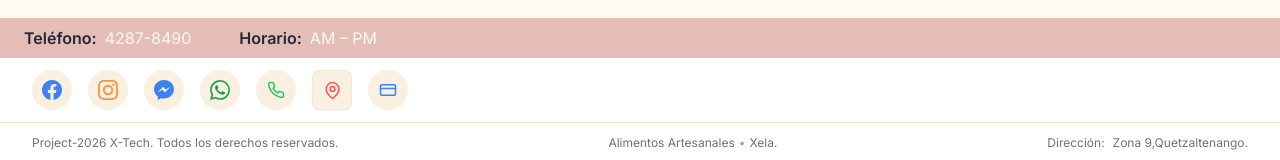
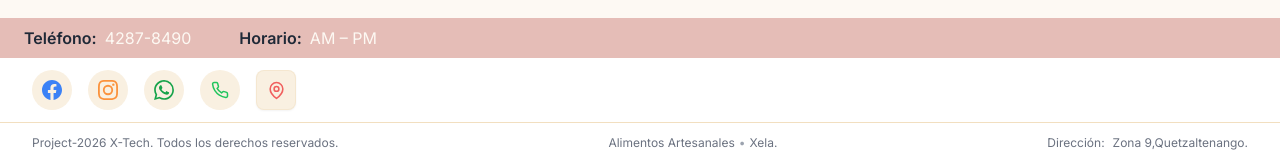
Before and after one commit to moranworkemail-cyber/X-Tech-Test, a React (Vite) app: page / in a window 1280 px wide. Shown: the part 1189-1349 px from the top of the page. Built offline with nearby package versions, Linux system fonts and the light colour scheme; a web font is replaced by a local one.

Commit message:
fixed routing and updated layout

```diff
--- a/src/components/Footer.tsx
+++ b/src/components/Footer.tsx
@@ -30,20 +30,6 @@ export default function Footer() {
                 <path d="M12 2.163c3.204 0 3.584.012 4.85.07 3.252.148 4.771 1.691 4.919 4.919.058 1.265.069 1.645.069 4.849 0 3.205-.012 3.584-.069 4.849-.149 3.225-1.664 4.771-4.919 4.919-1.266.058-1.644.07-4.85.07-3.204 0-3.584-.012-4.849-.07-3.26-.149-4.771-1.699-4.919-4.92-.058-1.265-.07-1.644-.07-4.849 0-3.204.013-3.583.07-4.849.149-3.227 1.664-4.771 4.919-4.919 1.266-.057 1.645-.069 4.849-.069zM12 0C8.741 0 8.333.014 7.053.072 2.695.272.273 2.69.073 7.052.014 8.333 0 8.741 0 12c0 3.259.014 3.668.072 4.948.2 4.358 2.618 6.78 6.98 6.98C8.333 23.986 8.741 24 12 24c3.259 0 3.668-.014 4.948-.072 4.354-.2 6.782-2.618 6.979-6.98.059-1.28.073-1.689.073-4.948 0-3.259-.014-3.667-.072-4.947-.196-4.354-2.617-6.78-6.979-6.98C15.668.014 15.259 0 12 0zm0 5.838a6.162 6.162 0 100 12.324 6.162 6.162 0 000-12.324zM12 16a4 4 0 110-8 4 4 0 010 8zm6.406-11.845a1.44 1.44 0 100 2.881 1.44 1.44 0 000-2.881z" />
               </svg>
             </a>
-
-            {/* Messenger */}
-            {/* Updated Button to trigger your free automated welcome message */}
-            <a
-              href="https://m.me/TuPagina?ref=ElLinkGratisDeManychat"
-              target="_blank"
-              rel="noopener noreferrer"
-              className="w-10 h-10 rounded-full bg-cream-100 hover:bg-blue-400 hover:text-white text-blue-500 flex items-center justify-center transition-all duration-200 hover:scale-110"
-              aria-label="Messenger"
-            >
-                <svg className="w-5 h-5 fill-current" viewBox="0 0 24 24">
-                  <path d="M12 0C5.373 0 0 4.974 0 11.111c0 3.498 1.744 6.614 4.469 8.654V24l4.088-2.242c1.092.3 2.246.464 3.443.464 6.627 0 12-4.975 12-11.111S18.627 0 12 0zm1.191 14.963l-3.055-3.26-5.963 3.26L10.732 8l3.131 3.259L19.752 8l-6.561 6.963z" />
-                </svg>
-              </a>
 
             {/* WhatsApp */}
             <a
@@ -79,16 +65,6 @@ export default function Footer() {
             >
               <MapPin size={19} className="animate-pulse" />
             </a>
-            {/* Credit Card Payment */}
-            <a
-              href="#"
-              target="_blank"
-              rel="noopener noreferrer"
-              className="w-10 h-10 rounded-full bg-cream-100 hover:bg-blue-600 hover:text-white text-blue-500 flex items-center justify-center transition-all duration-200 hover:scale-110"
-              aria-label="Pagar con Tarjeta"
-            >
-              <CreditCard size={18} />
-            </a>
           </div>
         </div>
       </div>
```
